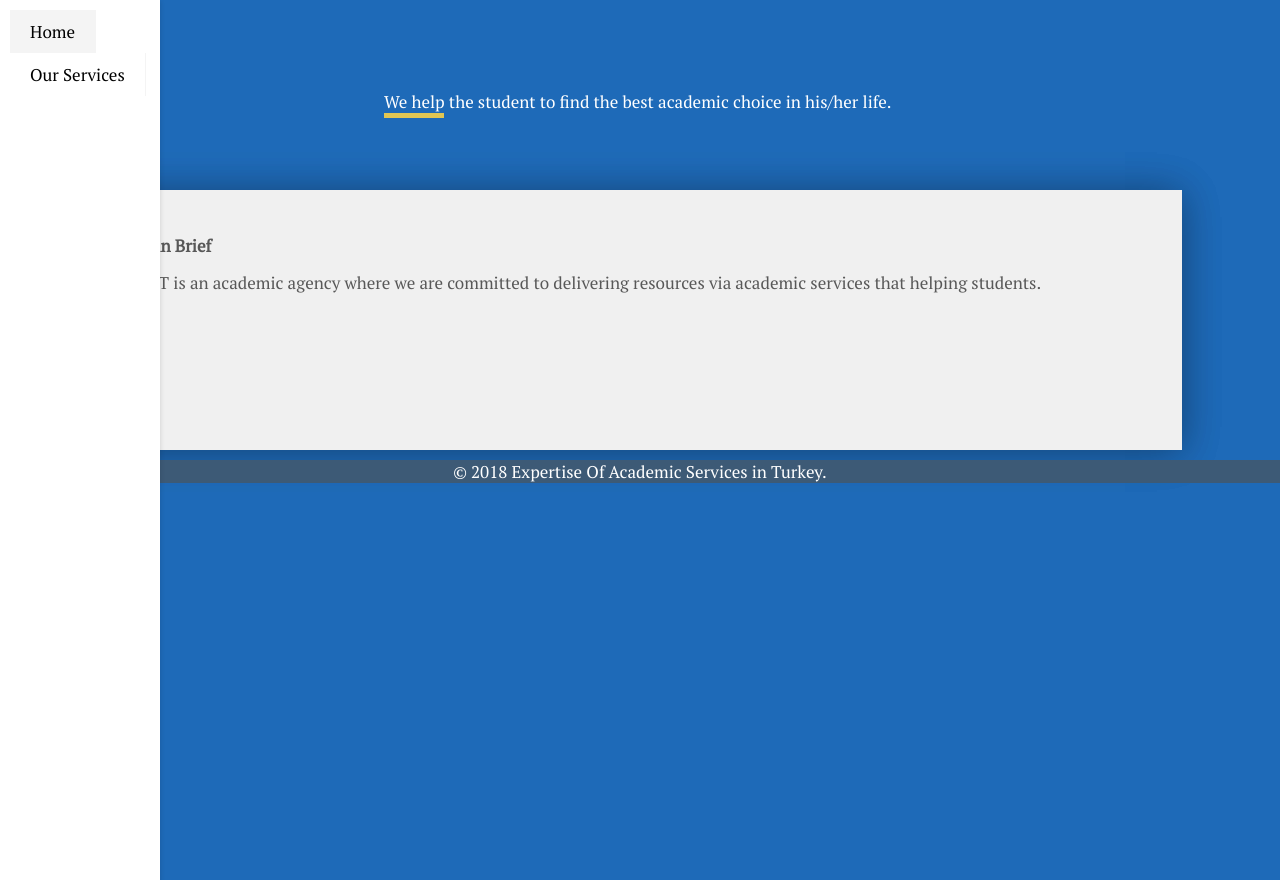
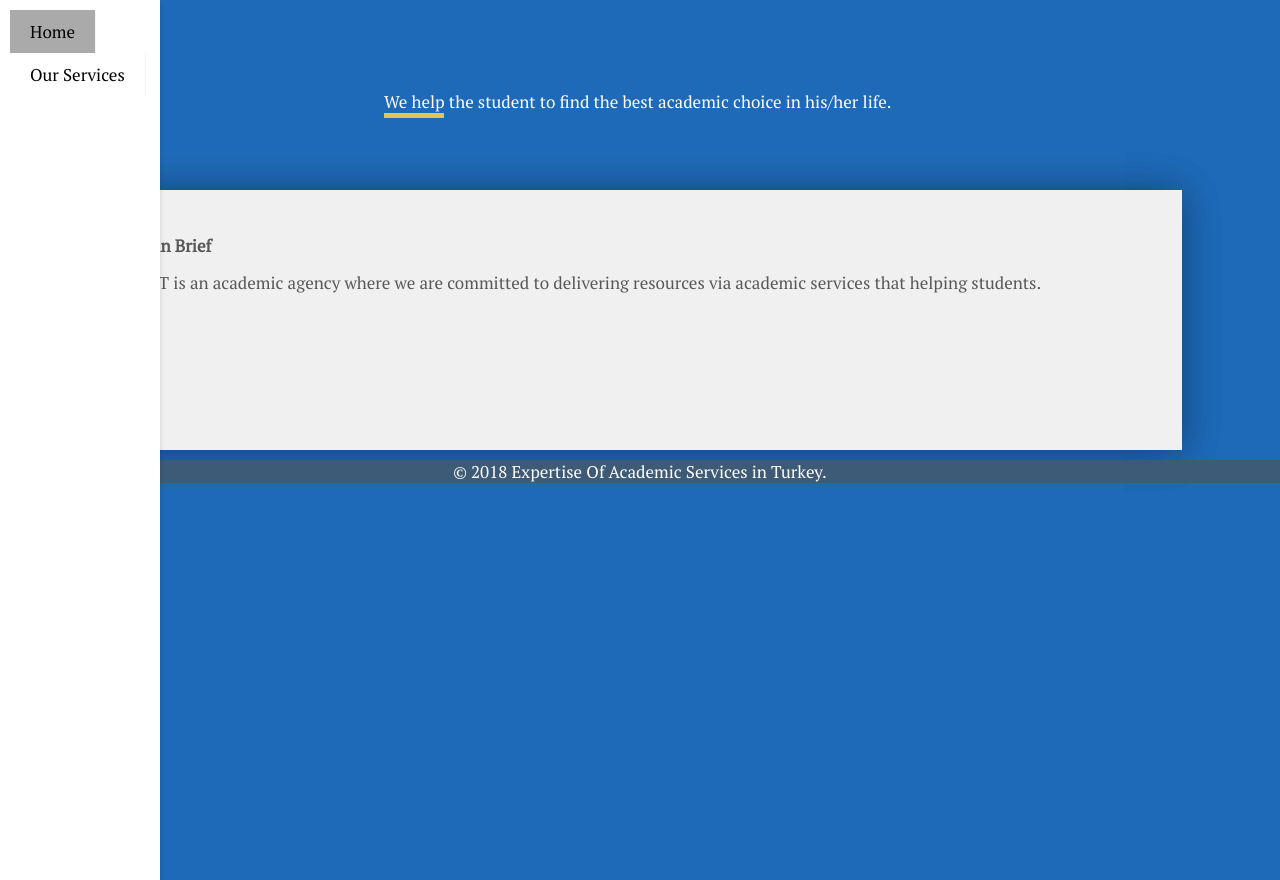
Before and after one commit to abdrb/abdrb.github.io, a PHP site: page /a/about.html in a window 1280 px wide, with the pointer over the restyled element. Run offline with PHP 8.4, Linux system fonts and the light colour scheme.

Commit message:
Bug fixed

```diff
--- a/a/navstyle.css
+++ b/a/navstyle.css
@@ -24,7 +24,7 @@ background-color:#1e6ab8;
 
 .navbar li a:hover,
 .navbar .menu-btn:hover {
-  background-color: #f4f4f4;
+  background-color: #aaa;
 }
 
 .navbar {
```
